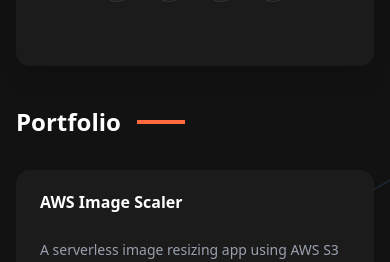
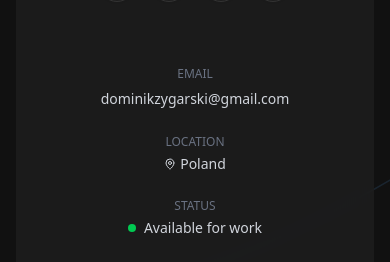
Before and after one commit to ogzyzy/portfolio, a Next.js app: page / in a window 390 px wide. Shown: the part 574-836 px from the top of the page. Built offline with nearby package versions, Linux system fonts and the light colour scheme.

Commit message:
fixing mobile version

```diff
--- a/src/app/page.tsx
+++ b/src/app/page.tsx
@@ -144,7 +144,7 @@ export default function Portfolio() {
                 </div>
               </div>
 
-              <div className="hidden md:flex flex-col gap-6 min-w-[200px]">
+              <div className="flex flex-col gap-6 w-full md:w-[200px] items-center md:items-end text-center md:text-left mt-6 md:mt-0 shrink-0">
                 <div>
                   <p className="text-xs text-gray-500 uppercase mb-1">EMAIL</p>
                   <Link href="mailto:dominikzygarski@gmail.com" className="text-sm text-gray-300 hover:text-[#00B2C8]">
```
